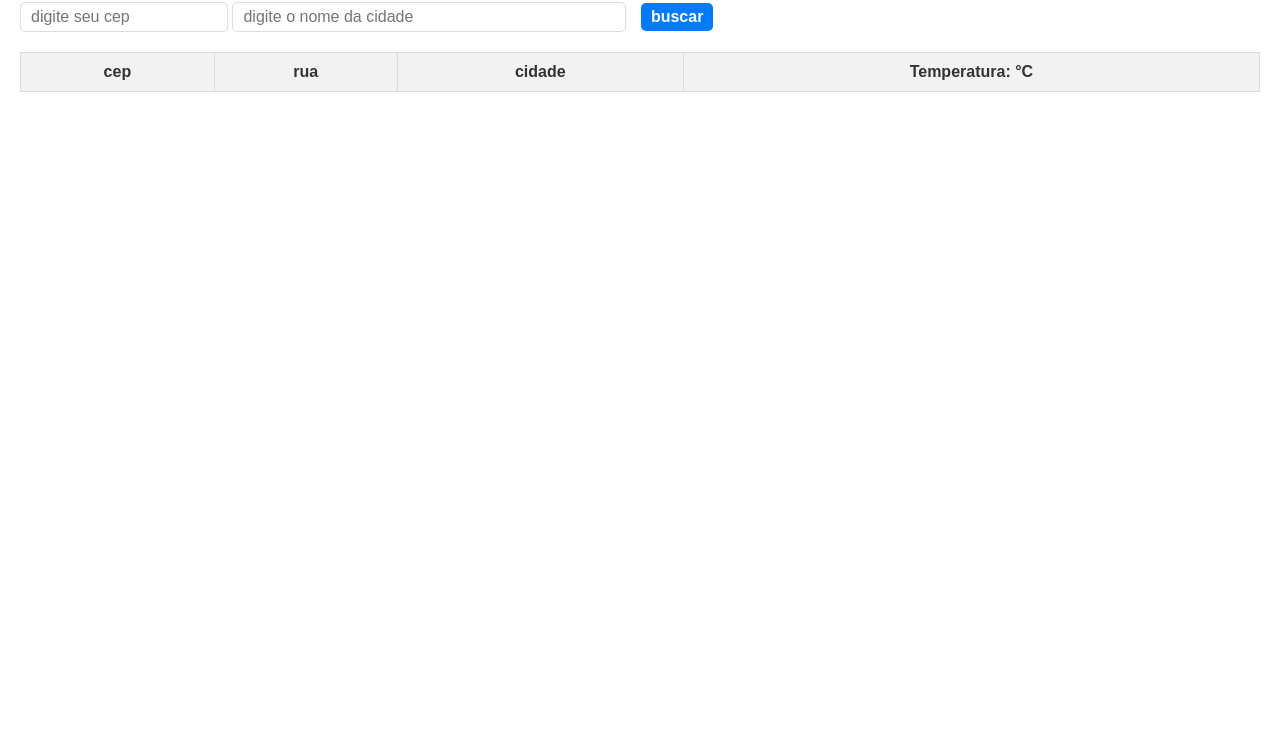
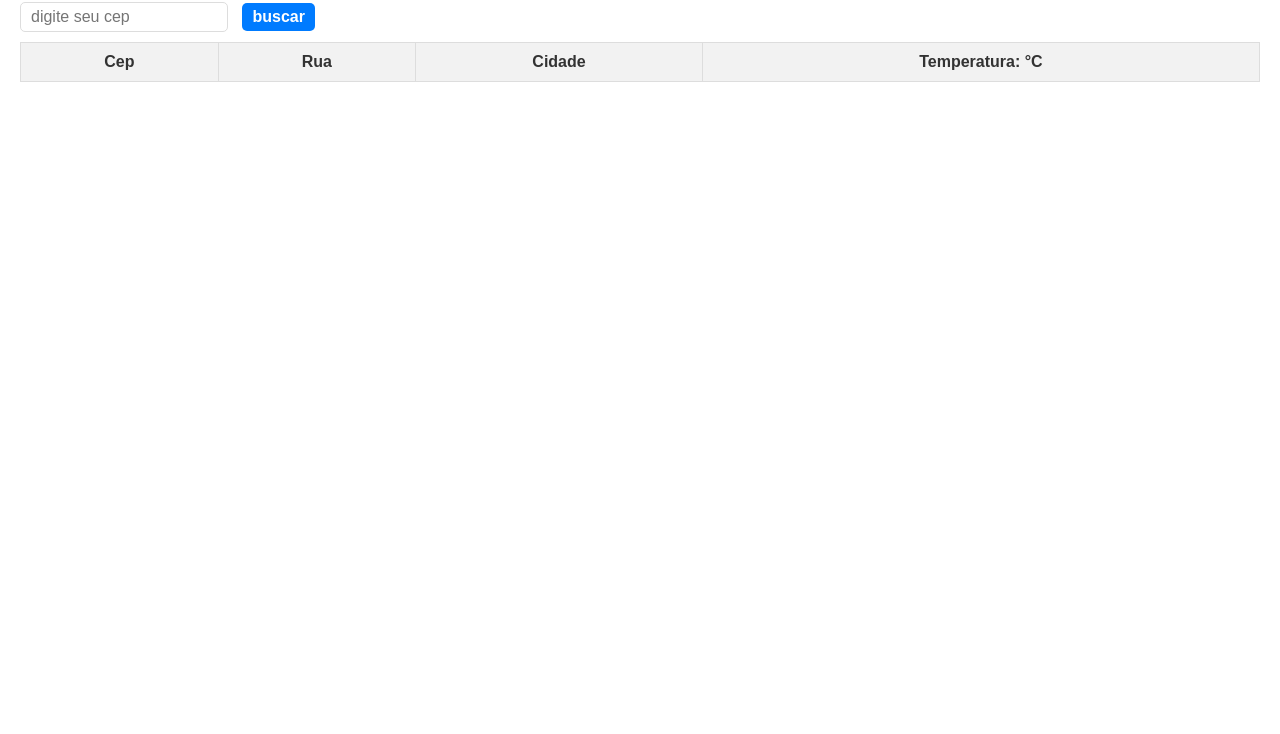
Before and after one commit to LABELLECANDIDO/procuradorCep, a plain HTML site: page index.html in a window 1280 px wide. Shown: the part 66-800 px from the top of the page. Drawn offline with Linux system fonts and the light colour scheme.

Commit message:
finalizado

```diff
--- a/index.html
+++ b/index.html
@@ -9,14 +9,13 @@
 <body>
   <h1>Consulta de CEP e Temperatura</h1>
   <input type="text" id="cep-input" placeholder="digite seu cep">
-  <input type="text" id="cidade-input" placeholder="digite o nome da cidade">
   <button id="buscar">buscar</button>
   <table id="api-table">
     <thead>
       <tr>
-        <th>cep</th>
-        <th>rua</th>
-        <th>cidade</th>
+        <th>Cep</th>
+        <th>Rua</th>
+        <th>Cidade</th>
           <th id="temperatura">Temperatura: <span></span> °C</th>
       </tr>
     </thead>
--- a/js/scripts.js
+++ b/js/scripts.js
@@ -31,7 +31,7 @@ try{
 
     }
 
-    const cidade = document.querySelector('#cidade-input').value;
+    const cidade = dataCep.localidade;
         //requisicão da api
     const urlGeocoding = `${apiGeoUrl}${cidade}&appid=${chaveApi}`;
     const responseGeo = await fetch(urlGeocoding);
```
Also changed, not shown: 1 other file.
